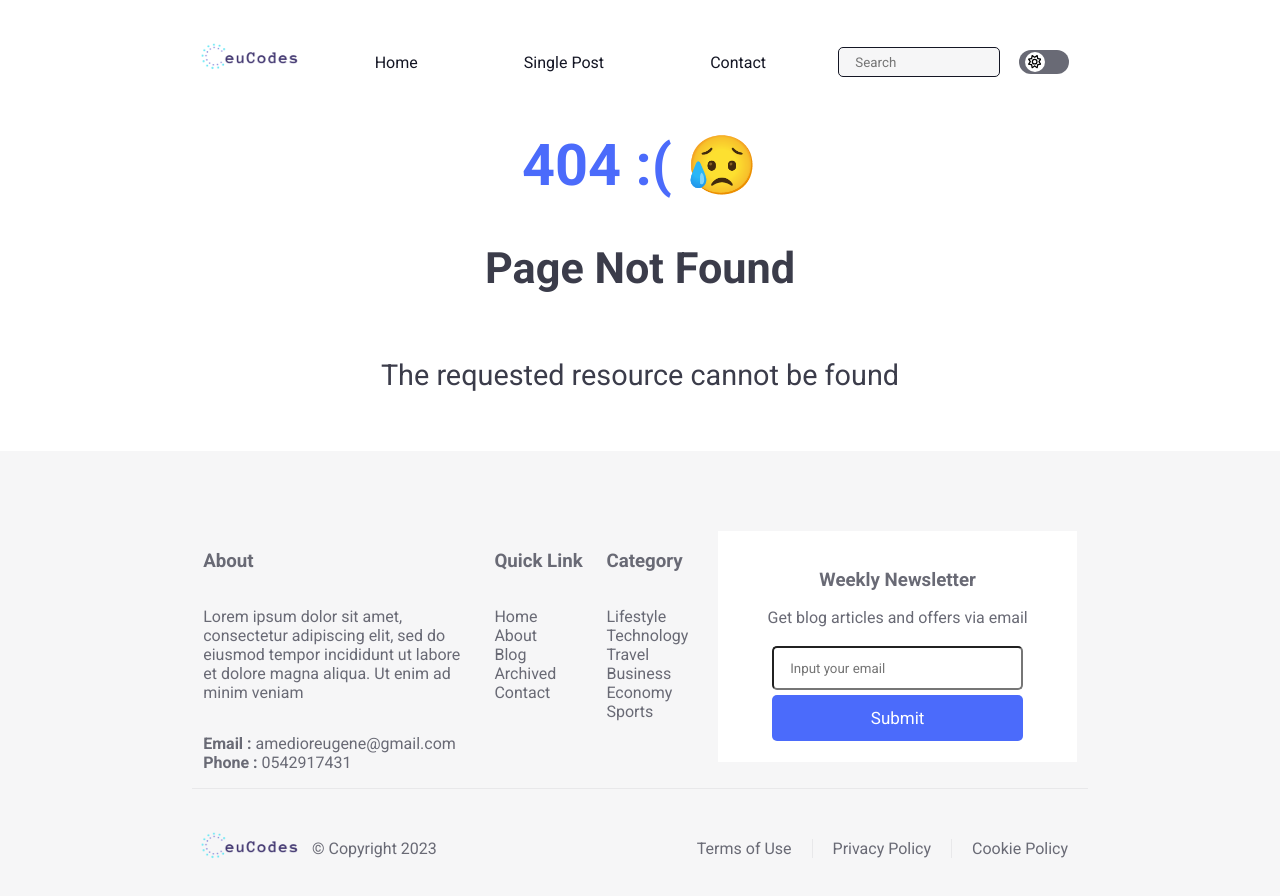
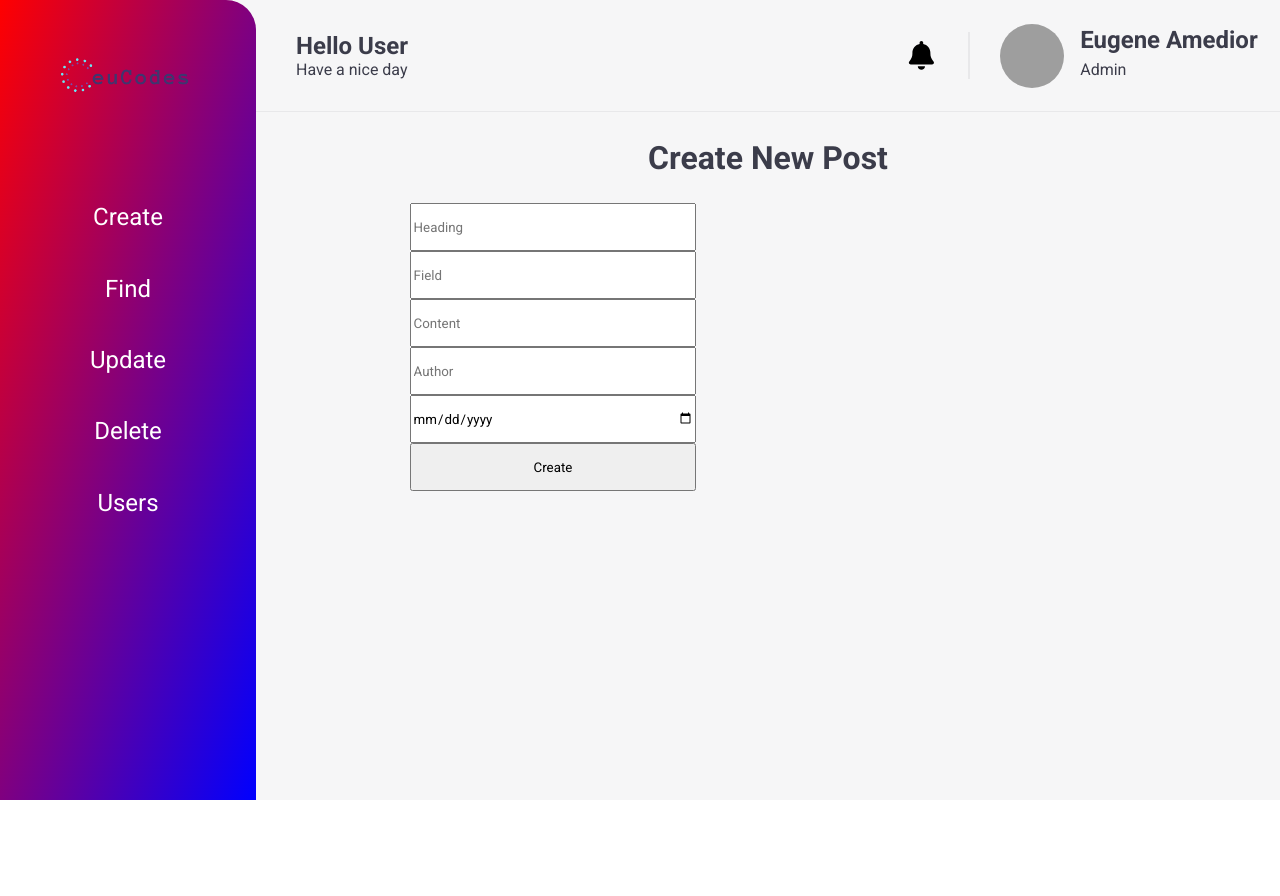
Before and after one commit to Eugene-ak/blog-app, a React (Create React App) app: page /admin/createPost in a window 1280 px wide. Shown: the top 896 px of the page. After the commit the page ends 800 px from the top, so only its background shows below. Built offline with nearby package versions, Linux system fonts and the light colour scheme; grey boxes are pictures that could not be loaded; the HTML template or start-up script is replaced by a standard one.

Commit message:
Working on cms

```diff
--- a/src/App.js
+++ b/src/App.js
@@ -7,6 +7,7 @@ import NotFoundPage from './pages/NotFoundPage';
 import ContactPage from './pages/ContactPage';
 import Dashboard from './cms/Dashboard';
 import Overview from './cms/Overview';
+import CreateBlogPage from './cms/CreateBlogPage';
 
 const router = createBrowserRouter(
   createRoutesFromElements(
@@ -19,6 +20,8 @@ const router = createBrowserRouter(
       </Route>
       <Route path='/admin' element={<Dashboard />}>
         <Route index element={<Overview />} />
+        <Route path='createPost' element={<CreateBlogPage />} />
+        <Route path='*' element={<NotFoundPage />} />
       </Route>
     </>
   )
--- /dev/null
+++ b/src/cms/CreateBlogPage.jsx
@@ -0,0 +1,19 @@
+import "../stylesheets/createBlog.styles.css"
+
+const CreateBlogPage = () => {
+  return (
+    <main className='create-page'>
+      <h1>Create New Post</h1>
+      <form className="create-form">
+        <input type='text' placeholder='Heading'/>
+        <input type='text' placeholder='Field'/>
+        <input type='text' placeholder='Content'/>
+        <input type='text' placeholder='Author'/>
+        <input type='date' />
+        <input type='submit' name='create' value={"Create"} />
+      </form>
+    </main>
+  )
+}
+
+export default CreateBlogPage
--- /dev/null
+++ b/src/stylesheets/createBlog.styles.css
@@ -0,0 +1,23 @@
+main.create-page {
+  width: 100%;
+  display: flex;
+  flex-direction: column;
+  align-items: center;
+  justify-content: center;
+}
+
+main.create-page h1 {
+  font-size: 2rem;
+}
+
+form.create-form {
+  width: 100%;
+  display: flex;
+  flex-direction: column;
+  justify-content: space-evenly;
+}
+
+form.create-form input {
+  width: 40%;
+  height: 3rem;
+}
--- a/src/stylesheets/overview.styles.css
+++ b/src/stylesheets/overview.styles.css
@@ -10,8 +10,8 @@
 }
 
 .overview h1 {
-  font-size: 2rem;
-  letter-spacing: 1px;
+  font-size: 2.5rem;
+  letter-spacing: 0.5px;
 }
 
 .top-row {
@@ -39,6 +39,10 @@
   justify-content: center;
 }
 
+.top-row div span {
+  font-size: 3em;
+}
+
 .bottom-row {
   width: 100%;
   height: 40%;
@@ -53,7 +57,7 @@
   background-image: linear-gradient(to bottom right, red, blue);
   color: var(--primary-color);
   width: 20rem;
-  height: 3.5rem;
+  height: 4rem;
   border-radius: 20px;
   font-size: 1.5rem;
   display: flex;
```
